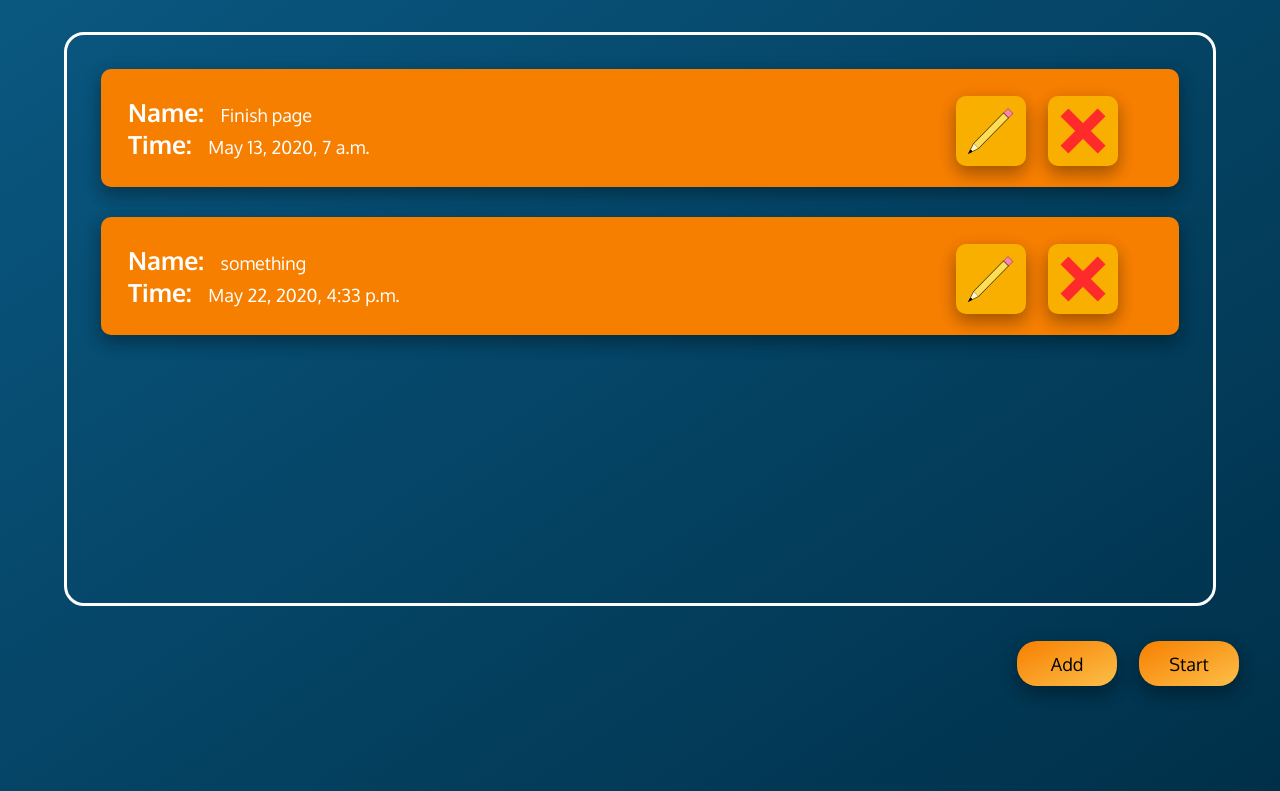
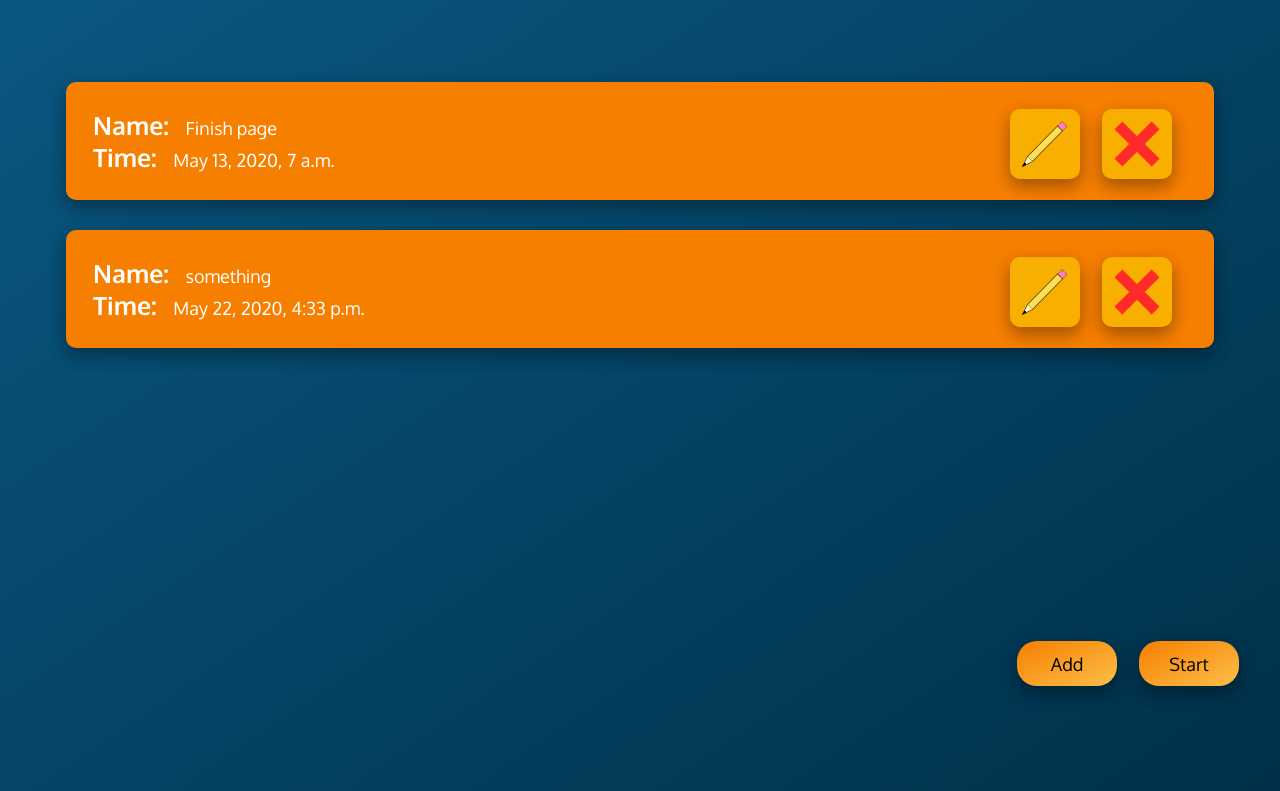
Before and after one commit to FIUSHerson/CS_TimedReminders_Django, a Django app: page / in a window 1280 px wide. Shown: the part 73-864 px from the top of the page. Run offline with Django 3.2, Linux system fonts and the light colour scheme; data comes from the database, SQL or seed files in the repository.

Commit message:
More spring cleaning

```diff
--- a/StoredTime/static/style-universal.css
+++ b/StoredTime/static/style-universal.css
@@ -68,6 +68,8 @@ body {
 
 .action-buttons:hover {
   cursor: pointer;
+  -webkit-transform: scale(1.1);
+          transform: scale(1.1);
 }
 
 .action-buttons:active {
@@ -141,12 +143,9 @@ body {
 }
 
 .content {
-  border-color: white;
-  border-width: medium;
-  border-radius: 20px;
-  border-style: solid;
-
-  margin: 2em;
+  margin-top: 3em;
+  margin-left: 0em;
+  margin-right: 0em;
   padding: 1.5em;
   min-height: 65vh;
   max-height: 65vh;
@@ -180,10 +179,11 @@ body {
 .icons {
   position: absolute;
   right: 0;
-  margin-right: 8em;
+  margin-right: 5em;
 
 }
 .edit-icon, .delete-icon {
+  right: 0px;
   height: 50px;
   width: 50px;
   margin-right: 1em;
--- a/StoredTime/templates/main.html
+++ b/StoredTime/templates/main.html
@@ -41,8 +41,8 @@
     </div>
 
     <div class="buttons">
-        <button id="add-button" class="action-buttons">Add</button>
-        <button id="start-button" class="action-buttons">Start</button>
+        <button type="submit" id="add-button" class="action-buttons"  href="{% url 'add' %}">Add</button>
+        <button type="submit" id="start-button" class="action-buttons" href="{% url 'countdown' %}">Start</button>
     </div>
 
 </body>
```
